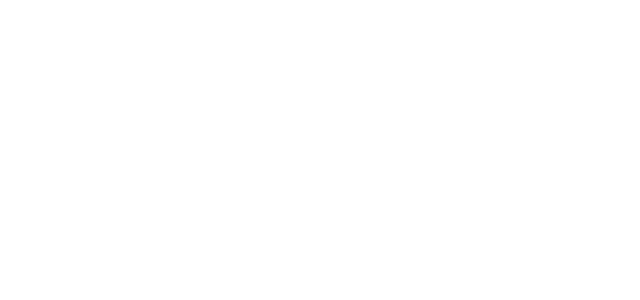
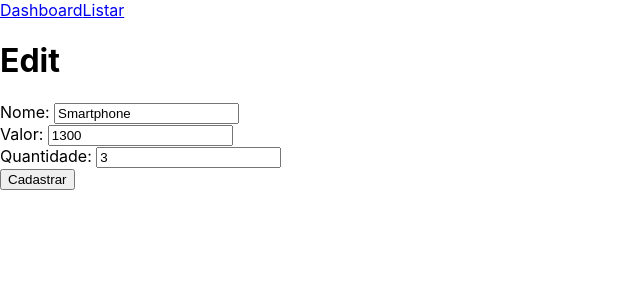
Before and after one commit to DhBarboza/Stock-Manager, a React (Create React App) app in the folder app/: page /edit/1 in a window 1280 px wide. Shown: the top 300 px of the page, without its empty margins (0-640 px from the left). Built offline with nearby package versions, Linux system fonts and the light colour scheme.

Commit message:
add pagina de editar

```diff
--- a/app/src/App.js
+++ b/app/src/App.js
@@ -17,7 +17,7 @@
                 <Route exact path="/list" component={List}/>
                 <Route exact path="/toview/:id" component={ToView}/>
                 <Route exact path="/register" component={Register}/>
-                <Route exact path="/edit" component={Edit}/>
+                <Route exact path="/edit/:id" component={Edit}/>
             </Switch>
         </Router>
     );
--- a/app/src/pages/Edit/index.js
+++ b/app/src/pages/Edit/index.js
@@ -1,11 +1,48 @@
-import React from "react";
+import React, { useEffect, useState } from "react";
 import { Menu } from '../../components/Menu';
 
 
-export const Edit = () => {
+export const Edit = (props) => {
+    // Obter os dados do produto:
+    const [id] = useState(props.match.params.id);
+
+    // Gerenciamento de estado:
+    const [name, setName] = useState("");
+    const [value, setValue] = useState(0);
+    const [amount, setAmount] = useState(0);
+
+    // Função para executar instruções ao iniciar a página:
+    useEffect(() => {
+        // Obter as informações do produto:
+        const getProduct = async () => {
+            setName("Smartphone");
+            setValue(1300.00);
+            setAmount(3);
+        }
+
+        getProduct();
+    }, [id]);
+
     return(
         <>
             <Menu />
+            <h1>Edit</h1>
+
+            <form >
+                <label>Nome: </label>
+                <input type="text" name="name" placeholder="Produto" value={name}/>
+                <br/>
+
+                <label>Valor: </label>
+                <input type="text" name="value" placeholder="Preço" value={value}/>
+                <br/>
+
+                <label>Quantidade: </label>
+                <input type="number" name="amount" placeholder="Estoque" value={amount}/>
+                <br/>
+
+                <button type="submit">Cadastrar</button>
+            </form>
         </>
     );
 }
--- a/app/src/pages/List/index.js
+++ b/app/src/pages/List/index.js
@@ -62,7 +62,8 @@
 							<td>{product.amount}</td>
 							<td>
                                 <Link to={"/toview/" + product.id}><button type="button">Visualizar</button></Link>
-                                Editar Apagar
+                                <Link to={"/edit/" + product.id}><button type="button">Editar</button></Link>
+                                Apagar
                             </td>
                         </tr>
                     ))}
```
